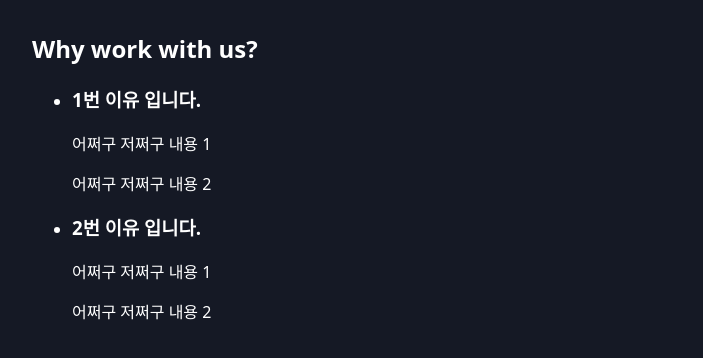
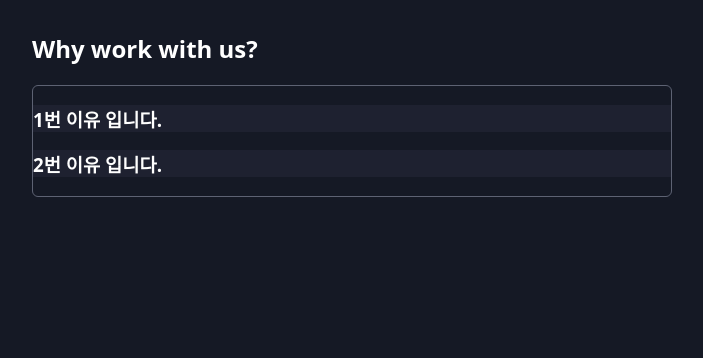
Before and after one commit to SoozingKIM/React-Pattern-prac, a React (Vite) app: page / in a window 1280 px wide. Shown: the top 358 px of the page, without its empty margins (288-991 px from the left). Built offline with nearby package versions, Linux system fonts and the light colour scheme.

Commit message:
[add] context API 이용해서 아코디언 메뉴 기능 구현

```diff
--- a/src/App.jsx
+++ b/src/App.jsx
@@ -6,14 +6,22 @@ function App() {
     <main>
       <section>
         <h2>Why work with us?</h2>
-        <Accordion className="accordian">
-          <AccordionItem title="1번 이유 입니다.">
+        <Accordion className="accordion">
+          <AccordionItem
+            id="reaseon-1"
+            className="accordion-item"
+            title="1번 이유 입니다."
+          >
             <article>
               <p>어쩌구 저쩌구 내용 1</p>
               <p>어쩌구 저쩌구 내용 2</p>
             </article>
           </AccordionItem>
-          <AccordionItem title="2번 이유 입니다.">
+          <AccordionItem
+            id="reaseon-2"
+            className="accordion-item"
+            title="2번 이유 입니다."
+          >
             <article>
               <p>어쩌구 저쩌구 내용 1</p>
               <p>어쩌구 저쩌구 내용 2</p>
--- a/src/components/Accordion/Accordion.jsx
+++ b/src/components/Accordion/Accordion.jsx
@@ -1,5 +1,37 @@
+import { createContext, useContext, useState } from "react";
+
+const AccordionContext = createContext();
+
+export function useAccordionContext() {
+  const ctx = useContext(AccordionContext);
+
+  if (!ctx) {
+    throw new Error(
+      "아코디언 관련 컴포넌트가 <Accordion>으로 감싸져야 합니다."
+    );
+  }
+  return ctx;
+}
+
 function Accordion({ children, className }) {
-  return <ul className={className}>{children}</ul>;
+  const [openedItemId, setOpenedItemId] = useState();
+
+  function openItem(id) {
+    setOpenedItemId(id);
+  }
+  function closeItem() {
+    setOpenedItemId(null);
+  }
+  const contextValue = {
+    openedItemId,
+    openItem,
+    closeItem,
+  };
+  return (
+    <AccordionContext.Provider value={contextValue}>
+      <ul className={className}>{children}</ul>
+    </AccordionContext.Provider>
+  );
 }
 
 export default Accordion;
--- a/src/components/Accordion/AccordionItem.jsx
+++ b/src/components/Accordion/AccordionItem.jsx
@@ -1,8 +1,28 @@
-function AccordionItem({ className, title, children }) {
+import { useAccordionContext } from "./Accordion";
+
+function AccordionItem({ id, className, title, children }) {
+  const { openedItemId, openItem, closeItem } = useAccordionContext();
+
+  const isOpen = openedItemId === id;
+
+  function handleClick() {
+    if (isOpen) {
+      closeItem();
+    } else {
+      openItem(id);
+    }
+  }
+
   return (
     <li className={className}>
-      <h3>{title}</h3>
-      <div>{children}</div>
+      <h3 onClick={handleClick}>{title}</h3>
+      <div
+        className={
+          isOpen ? "accordion-item-content open" : "accordion-item-content "
+        }
+      >
+        {children}
+      </div>
     </li>
   );
 }
```
Also changed, not shown: 1 other file (tests, documents, lock files or other folders).
